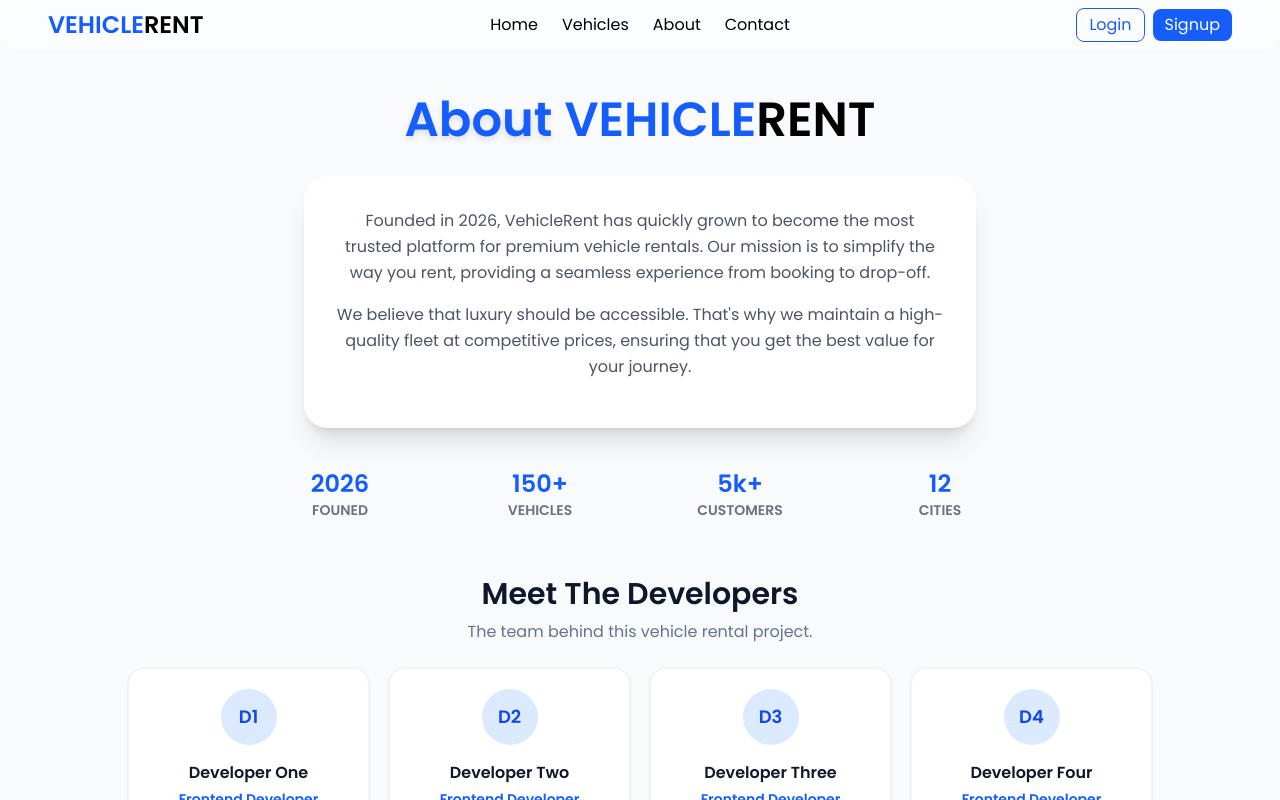
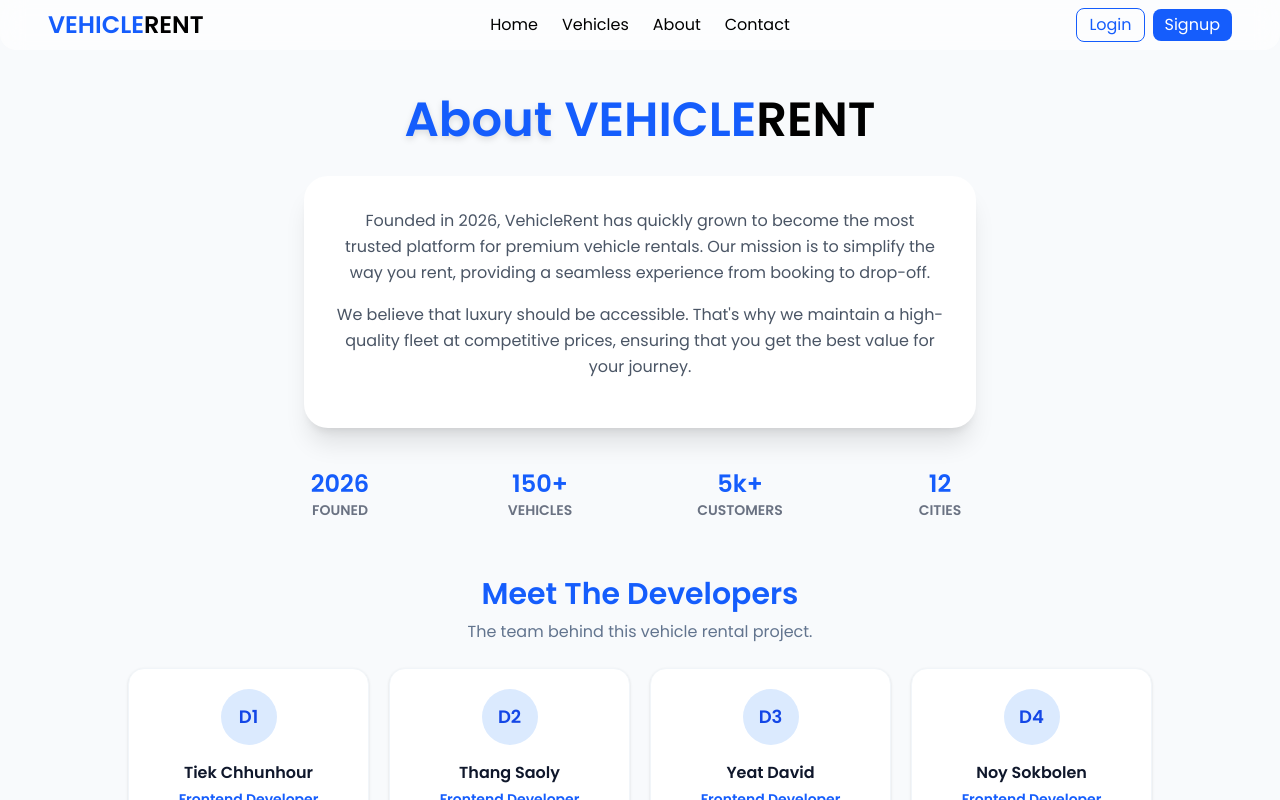
Before and after one commit to Ryuo-chhi/Frontend_VehicleRent, a React (Vite) app: page / in a window 1280 px wide. Both pictures are taken after a click on the link "About". Shown: the top 800 px of the page. Built offline with nearby package versions, Linux system fonts and the light colour scheme.

Commit message:
update Developers's cards data

```diff
--- a/src/data/about.js
+++ b/src/data/about.js
@@ -12,25 +12,25 @@ export const aboutStats = [
 
 export const aboutDevelopers = [
   {
-    name: "Developer One",
+    name: "Tiek Chhunhour",
     initials: "D1",
     role: "Frontend Developer",
     focus: "UI layouts and reusable components",
   },
   {
-    name: "Developer Two",
+    name: "Thang Saoly",
     initials: "D2",
     role: "Frontend Developer",
     focus: "Responsive design and interactions",
   },
   {
-    name: "Developer Three",
+    name: "Yeat David",
     initials: "D3",
     role: "Frontend Developer",
     focus: "Form flows and validation logic",
   },
   {
-    name: "Developer Four",
+    name: "Noy Sokbolen",
     initials: "D4",
     role: "Frontend Developer",
     focus: "Performance and page structure",
--- a/src/pages/About.jsx
+++ b/src/pages/About.jsx
@@ -36,7 +36,7 @@ const About = () => {
 
       <section className="w-full max-w-5xl mt-14 mx-auto px-2 sm:px-0">
         <div className="text-center mb-6 w-full max-w-2xl mx-auto">
-          <h2 className="text-2xl sm:text-3xl font-bold text-slate-900">
+          <h2 className="text-2xl sm:text-3xl font-bold text-blue-600">
             Meet The Developers
           </h2>
           <p className="text-slate-500 mt-2 text-sm sm:text-base">
```
